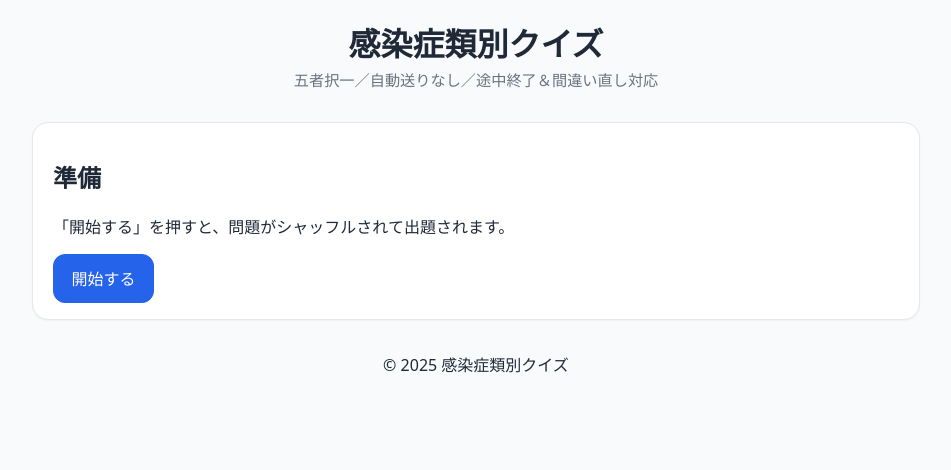
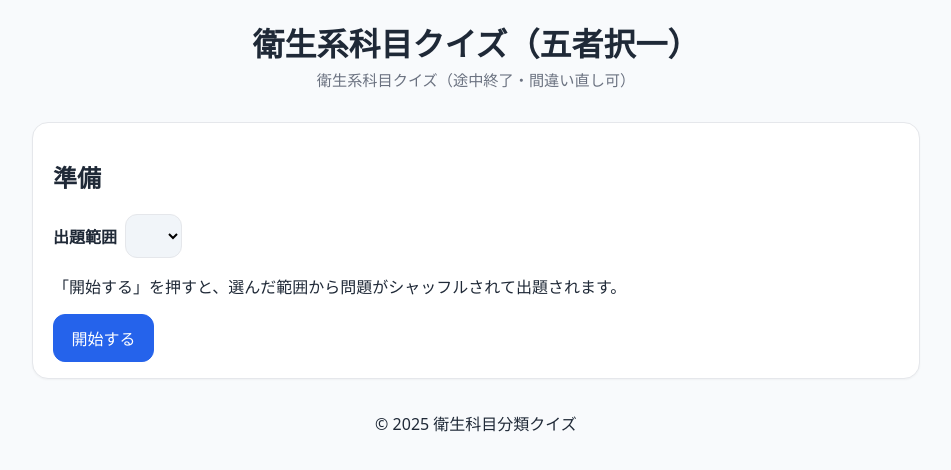
Before and after one commit to yakugaku22/eisei_quiz, a plain HTML site: page index.html in a window 1280 px wide. Shown: the whole page, without its empty margins (164-1115 px from the left). Drawn offline with Linux system fonts and the light colour scheme.

Commit message:
Update index.html

```diff
--- a/index.html
+++ b/index.html
@@ -1,39 +1,48 @@
 <!DOCTYPE html>
-<html lang="ja">
-<head>
-  <meta charset="UTF-8" />
-  <meta name="viewport" content="width=device-width, initial-scale=1" />
-  <title>感染症類別クイズ（五者択一）</title>
+<title>衛生系科目クイズ</title>
 <link rel="stylesheet" href="styles.css" />
 </head>
 <body>
 <header class="site-header">
-    <h1>感染症類別クイズ</h1>
-    <p class="subtitle">五者択一／自動送りなし／途中終了＆間違い直し対応</p>
+<h1>衛生系科目クイズ（五者択一）</h1>
+<p class="subtitle">衛生系科目クイズ（途中終了・間違い直し可）</p>
 </header>
+
 
 <main class="container">
 <section id="setup" class="card">
 <h2>準備</h2>
-      <p>「開始する」を押すと、問題がシャッフルされて出題されます。</p>
+<div class="form-row" style="display:flex; gap:.5rem; align-items:center; flex-wrap:wrap;">
+<label for="bankSelect"><strong>出題範囲</strong></label>
+<select id="bankSelect" class="btn secondary" title="出題バンクを選ぶ"></select>
+</div>
+<p>「開始する」を押すと、選んだ範囲から問題がシャッフルされて出題されます。</p>
 <button id="startBtn" class="btn primary">開始する</button>
 </section>
 
+
 <section id="quiz" class="card hidden" aria-live="polite">
 <div class="quiz-header">
-        <div id="progress" class="progress">第 <span id="qIndex">1</span> 問 / <span id="qTotal">0</span></div>
+<div>
+<div id="activeBankLbl" class="progress"></div>
+<div class="progress">第 <span id="qIndex">1</span> 問 / <span id="qTotal">0</span></div>
+</div>
 <button id="quitBtn" class="btn ghost" title="ここで終了する">ここで終了する</button>
 </div>
 
+
 <h2 id="questionText" class="question">問題文</h2>
 <ul id="choices" class="choices" role="list"></ul>
+
 
 <div class="actions">
 <button id="nextBtn" class="btn" disabled>次の問題へ</button>
 </div>
 
+
 <div id="feedback" class="feedback" aria-live="polite"></div>
 </section>
+
 
 <section id="result" class="card hidden">
 <h2>結果</h2>
@@ -49,7 +58,9 @@
 </section>
 </main>
 
-  <footer class="site-footer">© 2025 感染症類別クイズ</footer>
+
+<footer class="site-footer">© 2025 衛生科目分類クイズ</footer>
+
 
 <script src="app.js" defer></script>
 </body>
```
Lines whose indentation alone changed are shown as unchanged.
